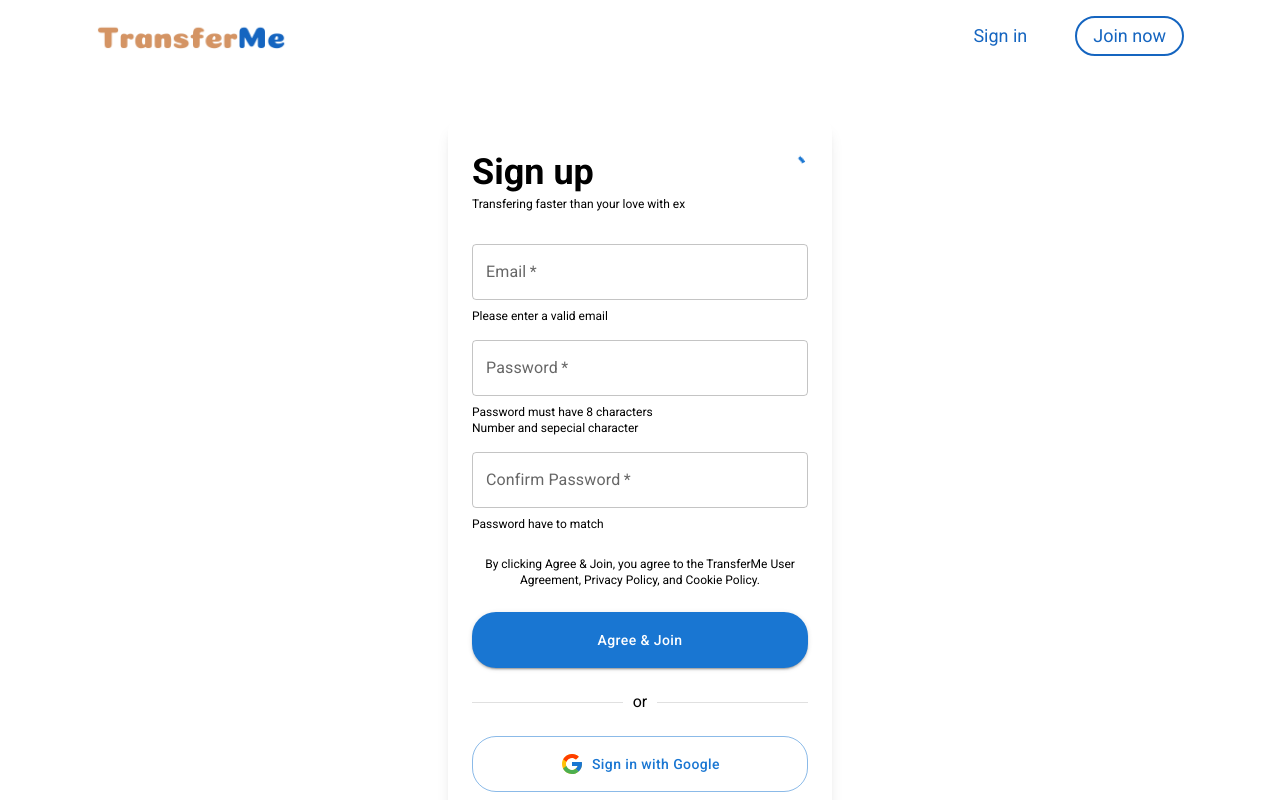
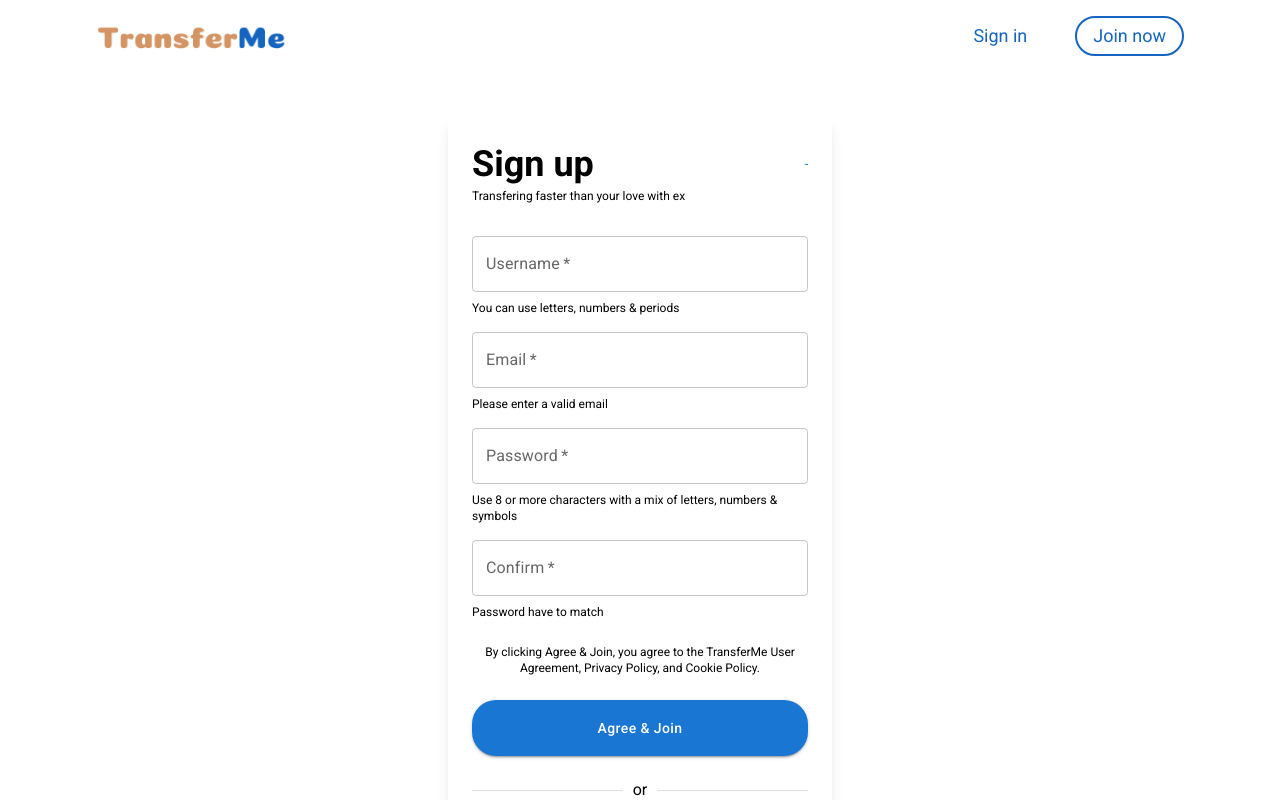
Before and after one commit to thanhnhan311201/transferme-client, a React (Create React App) app: page /auth/signup in a window 1280 px wide. Shown: the top 800 px of the page. Built offline with nearby package versions, Linux system fonts and the light colour scheme; no server answers.

Commit message:
feat (authentication): add useInput hook with useReducer, add username input field in register form

```diff
--- a/src/features/authentication/components/RegisterForm.tsx
+++ b/src/features/authentication/components/RegisterForm.tsx
@@ -9,6 +9,10 @@
 const RegisterForm: React.FC<{
   email: string;
   onHandleEmail: (
+    event: React.ChangeEvent<HTMLTextAreaElement | HTMLInputElement>
+  ) => void;
+  username: string;
+  onHandleUsername: (
     event: React.ChangeEvent<HTMLTextAreaElement | HTMLInputElement>
   ) => void;
   password: string;
@@ -43,6 +47,35 @@
         </div>
         <div className="mb-4">
           <TextField
+            id="username"
+            name="username"
+            type="username"
+            label="Username"
+            value={props.username}
+            onChange={props.onHandleUsername}
+            variant="outlined"
+            placeholder="E.g. TransferMe"
+            sx={{
+              height: "3.5rem",
+              fontSize: "1rem",
+              marginBottom: "0.5rem",
+              width: "100%",
+              "& .MuiInputBase-root": {
+                height: "100%",
+                "& .MuiInputBase-input": {
+                  padding: "0 1rem",
+                  height: "100%",
+                  display: "flex",
+                  alignItems: "center",
+                },
+              },
+            }}
+            required
+          />
+          <p className="text-xs">You can use letters, numbers & periods</p>
+        </div>
+        <div className="mb-4">
+          <TextField
             id="email"
             name="email"
             type="email"
@@ -50,6 +83,7 @@
             value={props.email}
             onChange={props.onHandleEmail}
             variant="outlined"
+            placeholder="E.g. myemail@transferme.com"
             sx={{
               height: "3.5rem",
               fontSize: "1rem",
@@ -95,14 +129,15 @@
             }}
             required
           />
-          <p className="text-xs">Password must have 8 characters</p>
-          <p className="text-xs">Number and sepecial character</p>
+          <p className="text-xs">
+            Use 8 or more characters with a mix of letters, numbers & symbols
+          </p>
         </div>
         <div>
           <TextField
             name="confirmPassword"
             id="confirmPassword"
-            label="Confirm Password"
+            label="Confirm"
             value={props.confirmPassword}
             onChange={props.onHandleConfirmPassword}
             variant="outlined"
--- /dev/null
+++ b/src/features/authentication/hooks/useInput2.ts
@@ -0,0 +1,58 @@
+import { useReducer } from "react";
+
+enum InputActionType {
+  INPUT = "INPUT",
+  BLUR = "BLUR",
+  RESET = "RESET",
+}
+
+interface IAction {
+  type: InputActionType;
+  payload: string;
+}
+
+interface IState {
+  value: string;
+  isTouched: boolean;
+}
+
+const initialState: IState = {
+  value: "",
+  isTouched: false,
+};
+
+const inputStateReducer = (state: IState, action: IAction) => {
+  switch (action.type) {
+    case InputActionType.INPUT:
+      return { ...state, value: action.payload };
+    case InputActionType.BLUR:
+      return { ...state, isTouched: true };
+    case InputActionType.RESET:
+      return { isTouched: false, value: "" };
+    default:
+      return state;
+  }
+};
+
+const useInput = () => {
+  const [inputState, dispatch] = useReducer(inputStateReducer, initialState);
+
+  // const valueIsValid = validateValue(inputState.value);
+  // const hasError = !valueIsValid && inputState.isTouched;
+
+  const valueChangeHandler = (
+    event: React.ChangeEvent<HTMLTextAreaElement | HTMLInputElement>
+  ) => {
+    dispatch({ type: InputActionType.INPUT, payload: event.target.value });
+  };
+
+  const inputBlurHandler = (event: React.FocusEvent<HTMLElement>) => {
+    dispatch({ type: InputActionType.BLUR, payload: "" });
+  };
+
+  const reset = () => {
+    dispatch({ type: InputActionType.RESET, payload: "" });
+  };
+};
+
+export default useInput;
--- a/src/features/authentication/views/Register.tsx
+++ b/src/features/authentication/views/Register.tsx
@@ -20,6 +20,11 @@
     value: emailValue,
     handleValueChange: handleEmailChange,
     reset: resetEmail,
+  } = useInput();
+  const {
+    value: usernameValue,
+    handleValueChange: handleUsernameChange,
+    reset: resetUsername,
   } = useInput();
   const {
     value: passwordValue,
@@ -60,6 +65,8 @@
     <RegisterForm
       email={emailValue}
       onHandleEmail={handleEmailChange}
+      username={usernameValue}
+      onHandleUsername={handleUsernameChange}
       password={passwordValue}
       onHandlePassword={handlePasswordChange}
       confirmPassword={confirmPasswordValue}
--- a/src/screens/Authentication/index.tsx
+++ b/src/screens/Authentication/index.tsx
@@ -7,7 +7,7 @@
   return (
     <>
       <Header />
-      <div className="flex justify-center items-center pt-12">
+      <div className="flex justify-center items-center pt-10">
         <AnimatePresence>
           <Outlet />
         </AnimatePresence>
```
